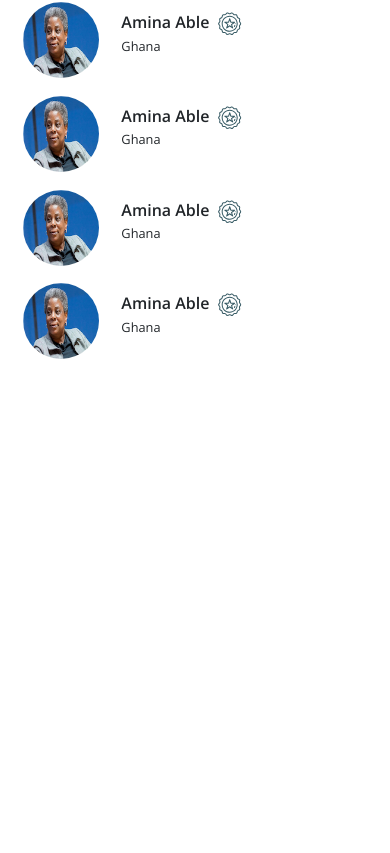
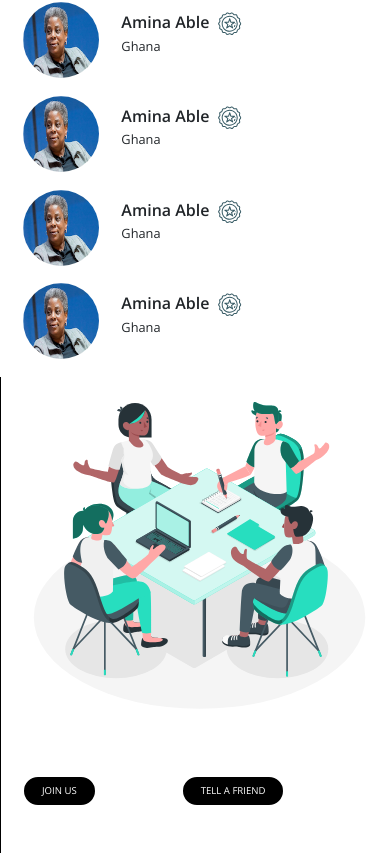
Before and after one commit to kwamesarpong/sshare-blog, a React (Create React App) app: page /contributors in a window 390 px wide. Shown: the part 933-1786 px from the top of the page. Before the commit the page ends 1310 px from the top, so only its background shows below. Built offline with nearby package versions, Linux system fonts and the light colour scheme.

Commit message:
completed contributors and responsiveness

```diff
--- a/src/components/pages/ContributePost.js
+++ b/src/components/pages/ContributePost.js
@@ -101,13 +101,13 @@ class ContributePost extends Component {
             </p>
           </div>
 
-          <ProfileCard
+          {/* <ProfileCard
             commPerson={commPerson}
             name="Amina Able"
             country="Ghana"
-          />
+          /> */}
 
-          {/* <div className="e-badge px-4 py-4">
+          <div className="e-badge px-4 py-4">
             <div className="community__card">
               <img
                 src={commPerson}
@@ -122,7 +122,7 @@ class ContributePost extends Component {
               </p>
               <p className="community__card-subtitle pt-2">Ghana</p>
             </div>
-          </div> */}
+          </div>
         </div>
 
         <SharePost text="Share Your Articles" />
--- a/src/components/pages/Contributors.js
+++ b/src/components/pages/Contributors.js
@@ -1,8 +1,8 @@
 import React, { Component } from "react";
-
+import { Link } from "react-router-dom";
 import Navbar from "./Navbar";
 
-import { ReactComponent as BadgeGrey } from "../../assets/SISTAZSHARE-BADGE-GREY.svg";
+import { ReactComponent as ContributorsSvg } from "../../assets/SISTAZSHARE-CONTRIBUTE-4.svg";
 
 import commPerson from "./../../assets/comm-person.png";
 import ProfileCard from "../utils/ProfileCard";
@@ -89,7 +89,21 @@ class Contributors extends Component {
               />
             </div>
 
-            <div className="col-md-3"></div>
+            <div className="col-md-3">
+              <ContributorsSvg className="img-fluid pb-5 ml-2" />
+              <Link
+                to="/careers"
+                className="button button__black mb-3 ml-2 mr-5"
+              >
+                JOIN US
+              </Link>
+              <Link
+                to="/careers"
+                className="button button__black ml-2 mr-5 mb-5"
+              >
+                TELL A FRIEND
+              </Link>
+            </div>
           </div>
         </div>
       </div>
--- a/src/scss/_contributors.scss
+++ b/src/scss/_contributors.scss
@@ -9,4 +9,18 @@
       font-size: 1.2rem;
     }
   }
+
+  //   .vertical-left {
+  //     border-left: 1px solid #000;
+  //   }
+
+  .col-md-3:last-child {
+    border-left: 1px solid #000;
+  }
+
+  @include respond(phone) {
+    .mr-5 {
+      margin-right: 5rem !important;
+    }
+  }
 }
```
Also changed, not shown: src/assets/SISTAZSHARE-CONTRIBUTE-4.svg (renamed from src/assets/SISTAZSHARE CONTRIBUTE 4.svg).
